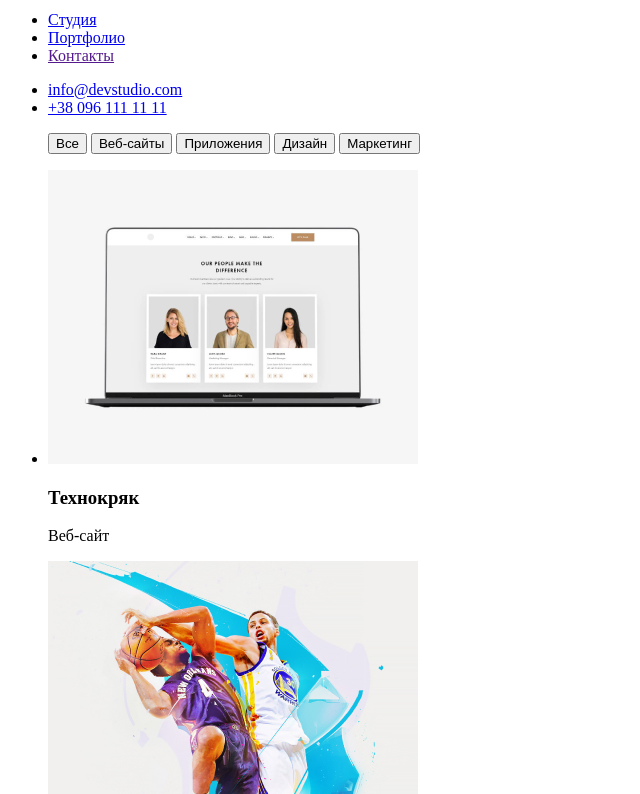
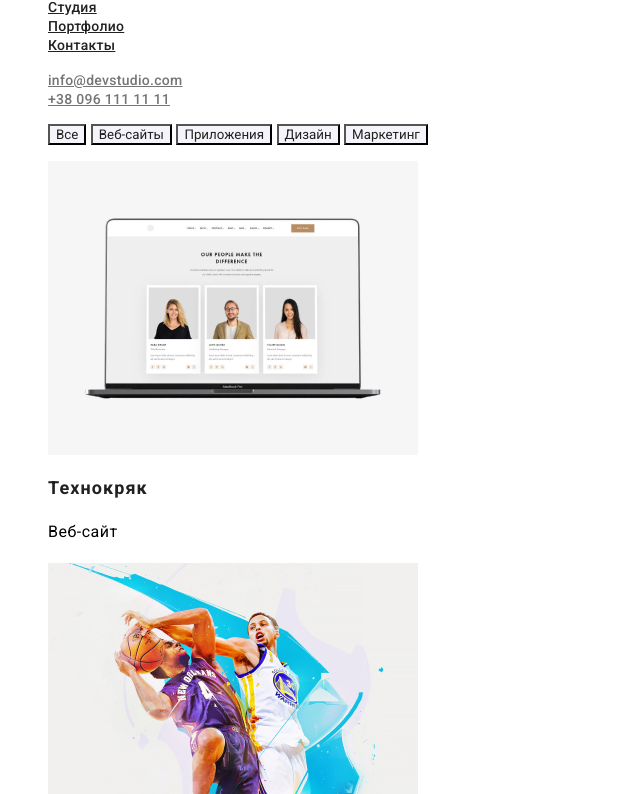
Before and after one commit to Serj96/goit-markup-hw-02, a plain HTML site: page portfolio.html in a window 1280 px wide. Shown: the part 69-863 px from the top of the page, without its empty margins (0-640 px from the left). Drawn offline with Linux system fonts and the light colour scheme.

Commit message:
portfolio

```diff
--- a/portfolio.html
+++ b/portfolio.html
@@ -5,34 +5,49 @@
     <meta http-equiv="X-UA-Compatible" content="IE=edge" />
     <meta name="viewport" content="width=device-width, initial-scale=1.0" />
     <title>Document</title>
+    <link rel="preconnect" href="https://fonts.googleapis.com" />
+    <link rel="preconnect" href="https://fonts.gstatic.com" crossorigin />
+    <link
+      href="https://fonts.googleapis.com/css2?family=Raleway:wght@700&family=Roboto:wght@400;500;700;900&display=swap"
+      rel="stylesheet"
+    />
+    <link rel="stylesheet" href="css/style.css" />
   </head>
   <body>
     <header>
       <!-- Logo, left side -->
-      <h1>WebStudio</h1>
-      <nav>
+      <h1 class="logo" href="./index.html">WebStudio</h1>
+      <nav class="nav">
         <!-- Left side -->
-        <ul>
+        <ul class="nav-sidebar">
           <li><a href="./index.html">Cтудия</a></li>
-          <li><a href="./portfolio.html">Портфолио</a></li>
+          <li>
+            <a href="./portfolio.html">Портфолио</a>
+          </li>
           <li><a href="">Контакты</a></li>
         </ul>
         <!-- Right side -->
-        <ul>
-          <li><a href="mailti:info@devstudio.com">info@devstudio.com</a></li>
-          <li><a href="tel:+380961111111">+38 096 111 11 11</a></li>
+        <ul class="nav-contacts">
+          <li>
+            <a class="contacts" href="mailti:info@devstudio.com"
+              >info@devstudio.com</a
+            >
+          </li>
+          <li>
+            <a class="contacts" href="tel:+380961111111">+38 096 111 11 11</a>
+          </li>
         </ul>
       </nav>
     </header>
     <main>
       <section>
         <!-- Filtr -->
-        <ul class="list">
-          <button class="list-btn" type="button">Все</button>
-          <button class="list-btn" type="button">Веб-сайты</button>
-          <button class="list-btn" type="button">Приложения</button>
-          <button class="list-btn" type="button">Дизайн</button>
-          <button class="list-btn" type="button">Маркетинг</button>
+        <ul class="filtr">
+          <button class="filtr-btn" type="button">Все</button>
+          <button class="filtr-btn" type="button">Веб-сайты</button>
+          <button class="filtr-btn" type="button">Приложения</button>
+          <button class="filtr-btn" type="button">Дизайн</button>
+          <button class="filtr-btn" type="button">Маркетинг</button>
         </ul>
       </section>
       <section>
@@ -86,13 +101,15 @@
       </section>
     </main>
     <footer class="footer">
-      <h4>WebStudio</h4>
-      <!-- left side -->
-      <ul class="footer-list">
-        <li><address>г. Киев, пр-т Леси Украинки, 26</address></li>
-        <li>info@example.com</li>
-        <li>+38 099 111 11 11</li>
-      </ul>
-    </footer>
+        <h4 class="logo">WebStudio</h4>
+        <!-- left side -->
+        <ul class="footer-list">
+          <li>
+            <address class="footer-address">
+              г. Киев, пр-т Леси Украинки, 26
+            </address>
+          </li>
+          <li class="footer-contacts">info@example.com</li>
+          <li class="footer-contacts">+38 099 111 11 11</li>
   </body>
 </html>
```
